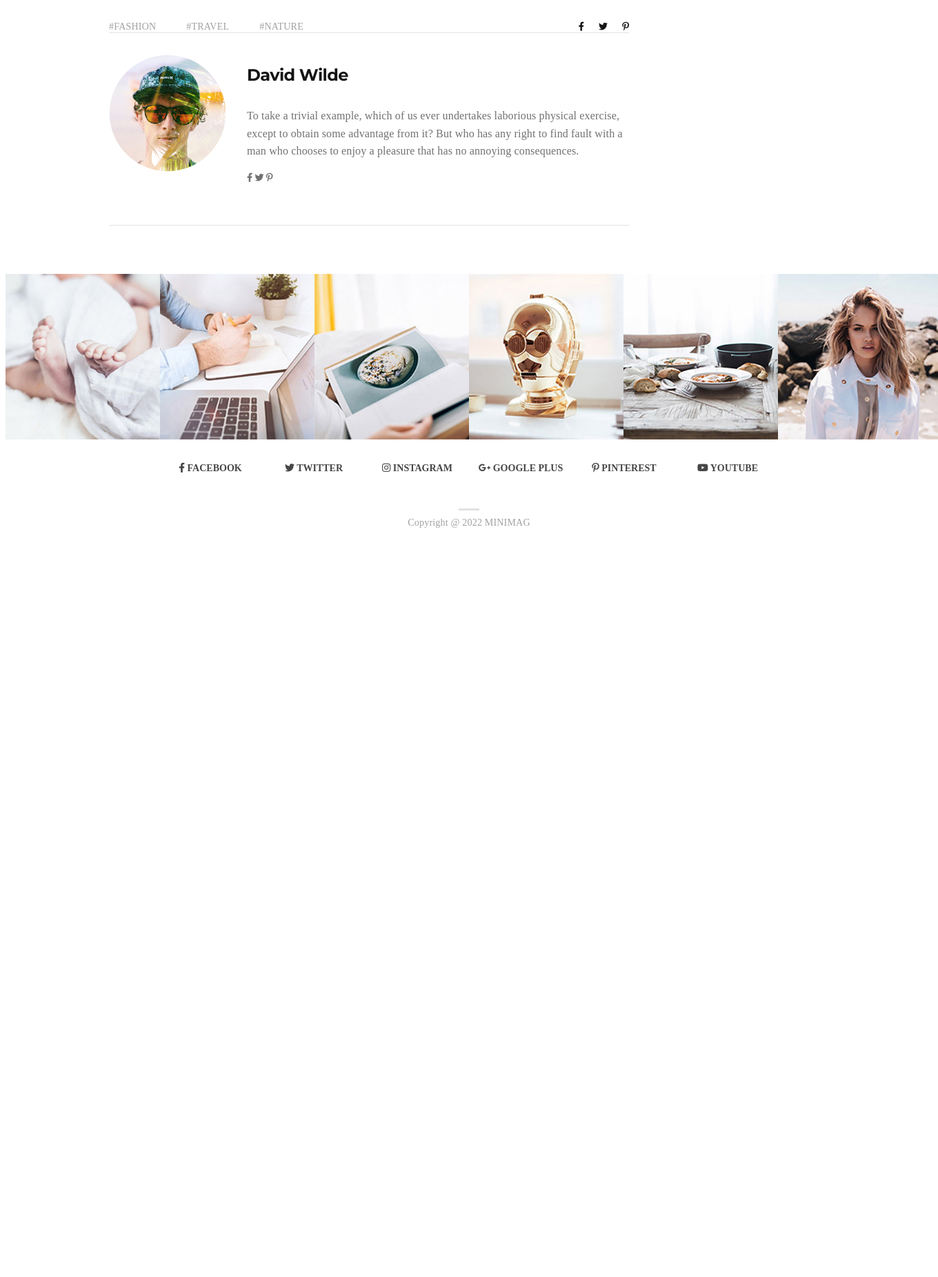
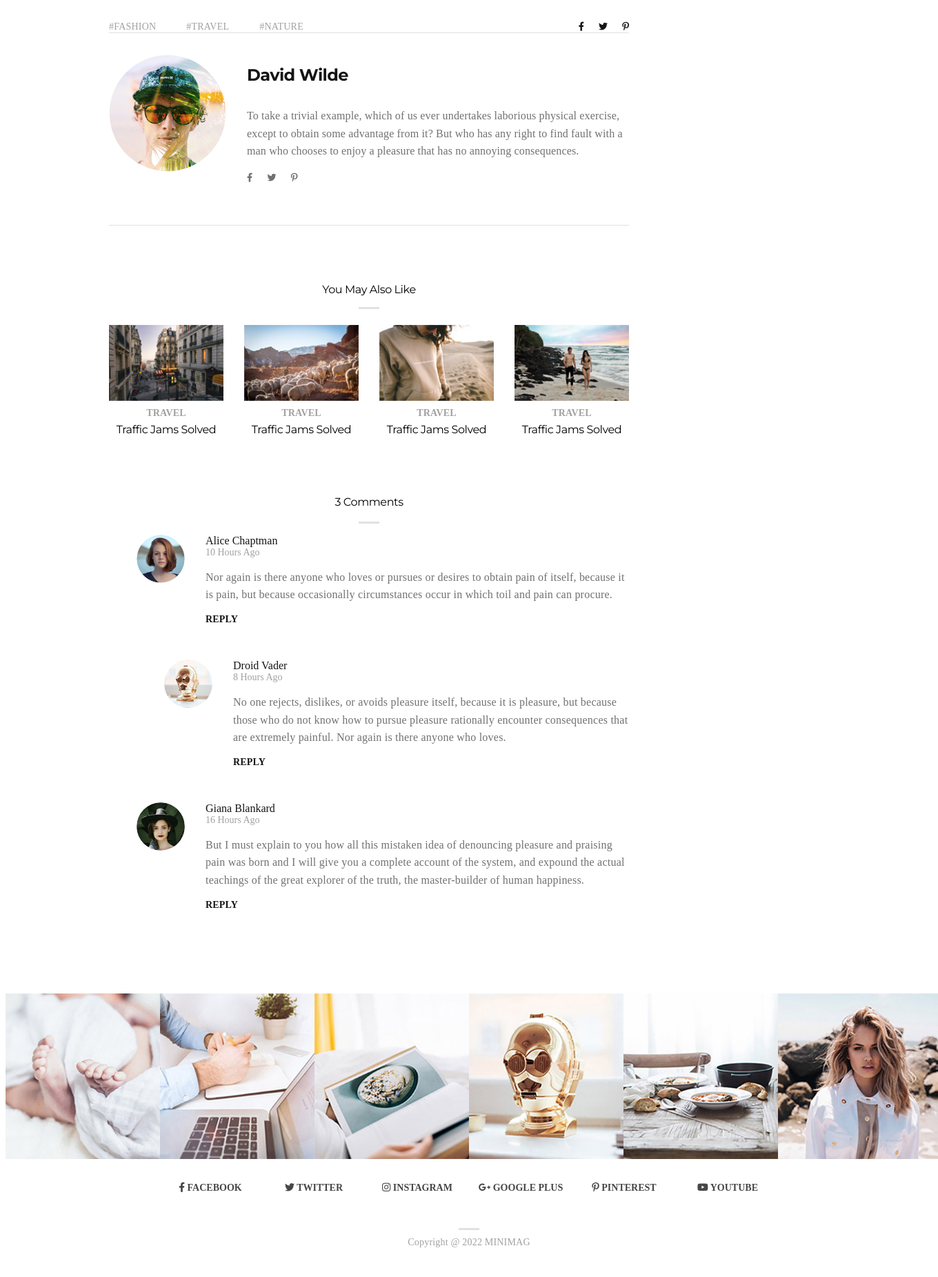
Before and after one commit to yathaw/yekyaw, a PHP site: page /detail.html in a window 1360 px wide. Shown: the part 2351-4202 px from the top of the page at 69% size. Before the commit the page ends 3116 px from the top, so only its background shows below. Run offline with PHP 8.4, Linux system fonts and the light colour scheme; some web fonts are replaced.

Commit message:
detail comment part

```diff
--- a/css_project1/assets/css/style.css
+++ b/css_project1/assets/css/style.css
@@ -152,7 +152,8 @@ div.latestpostDiv div.post img{
 
 div.latestpostDiv div.post_content span,
 div.postdetailDiv div.postcontentDiv div.postcontentheader span,
-div.postdetailDiv div.postcontentDiv span
+div.postdetailDiv div.postcontentDiv span,
+div.relatedpost div.related-post-block span
 
 {
 	font-size: 14px;
@@ -183,7 +184,9 @@ div.categoriesDiv hr,
 div.instagramDiv hr,
 div.followDiv hr,
 div.newsletterDiv hr,
-div.postcontentDiv div.postcontentheader hr{
+div.postcontentDiv div.postcontentheader hr,
+div.relatedpost hr,
+div.commentDiv div.commenttitle hr{
 	height: 3px;
 	background-color: #e1e1e1;
 	width: 30px;
@@ -220,7 +223,8 @@ div.popularpostDiv h3,
 div.categoriesDiv h3,
 div.instagramDiv h3,
 div.followDiv h3,
-div.newsletterDiv h3{
+div.newsletterDiv h3
+{
 	color: #151515;
 	text-transform: uppercase;
 	font-family: MontserratBold;
@@ -555,7 +559,9 @@ div.postdetailDiv div.postcontentheader{
 	padding: 50px 0px 20px;
 
 }
-div.postcontentDiv div.postcontentheader hr{
+div.postcontentDiv div.postcontentheader hr,
+div.relatedpost hr,
+div.commentDiv div.commenttitle hr{
 	margin: 0 auto;
 }
 div.postcontentDiv div.postcontentheader h3,
@@ -651,7 +657,7 @@ div.postdetailDiv div.postcontentDiv div.postcontentfooter div.socialList a{
 }
 div.postdetailDiv div.postauthor div.socialList a{
 	color: #717171;
-    margin-rightgog: 18px;
+    margin-right: 18px;
 
 }
 
@@ -673,3 +679,89 @@ div.postdetailDiv div.postauthor img{
     border-radius: 100%;
 
 }
+div.relatedpost{
+	padding: 67px 0;
+}
+div.relatedpost h3{
+	text-align: center;
+	font-size: 16px;
+	font-weight: 400;
+	letter-spacing: -0.4px;
+	text-transform: capitalize;
+	font-family: MontserratRegular;
+
+}
+div.relatedpost div.related-post-block h3{
+	margin: 0;
+}
+
+div.relatedpost div.related-post-block{
+	display: grid;
+	grid-template-columns: auto auto auto auto;
+	grid-column-gap: 30px;
+	margin-top: 23px;
+	text-align: center;
+}
+
+div.commentDiv div.commenttitle h2{
+	font-family: MontserratRegular;
+    font-size: 16px;
+    font-weight: 400;
+    letter-spacing: -0.4px;
+    line-height: 1.875;
+    text-align: center;
+    text-transform: capitalize;
+}
+
+div.commentDiv ol.commentlist,
+div.commentDiv ol.subcommentlist{
+	list-style: none;
+}
+div.commentDiv ol.commentlist li,
+div.commentDiv ol.subcommentlist li{
+	margin-bottom: 50px;
+}
+
+div.commentDiv ol.commentlist li div.comment{
+	display: flex;
+	margin-bottom: 50px;
+}
+
+div.commentDiv ol.commentlist li div.comment img{
+	width: 70px;
+	height: 70px;
+	object-fit: cover;
+    margin-right: 30px;
+    border-radius: 100%;
+}
+div.comment div p{
+	margin: 0;
+}
+div.comment div p:first-child{
+	font-weight: 400;
+	color: #151515;
+	font-size: 16px;
+	text-transform: capitalize;
+}
+
+div.comment div p:nth-child(2){
+	color: #a1a1a1;
+    font-size: 14px;
+    text-transform: capitalize;
+    margin-bottom: 15px;
+}
+
+div.comment div p:nth-child(3){
+	color: #717171;
+    letter-spacing: 0.225px;
+    line-height: 1.6;
+    margin-bottom: 15px;
+}
+
+div.comment div p:last-child{
+	color: #151515;
+	text-transform: uppercase;
+	font-size: 14px;
+    font-weight: 600;
+    letter-spacing: 0.18px;
+}
--- a/css_project1/detail.html
+++ b/css_project1/detail.html
@@ -137,8 +137,80 @@
 			</div>
 
 			<div class="relatedpost">
+				<h3> You May Also Like </h3>
+				<hr>
+				<div class="related-post-block">
+					<div>
+						<img src="assets/image/related-post-1.jpeg">
+						<span> Travel </span>
+						<h3> Traffic Jams Solved </h3>
+					</div>
+					<div>
+						<img src="assets/image/related-post-2.jpeg">
+						<span> Travel </span>
+						<h3> Traffic Jams Solved </h3>
+					</div>
+					<div>
+						<img src="assets/image/related-post-3.jpeg">
+						<span> Travel </span>
+						<h3> Traffic Jams Solved </h3>
+					</div>
+					<div>
+						<img src="assets/image/related-post-4.jpeg">
+						<span> Travel </span>
+						<h3> Traffic Jams Solved </h3>
+					</div>
+				</div>
+			</div>
 
+<div class="commentDiv">
+	<div class="commenttitle">
+		<h2> 3 Comments </h2>
+		<hr>
+	</div>
+
+	<ol class="commentlist">
+		<li>
+			<div class="comment">
+				<img src="assets/image/comment-1.png">
+				<div>
+					<p> Alice Chaptman </p>
+					<p> 10 Hours Ago </p>
+					<p> Nor again is there anyone who loves or pursues or desires to obtain pain of itself, because it is pain, but because occasionally circumstances occur in which toil and pain can procure.
+					</p>
+					<p> Reply </p>
+				</div>
 			</div>
+			<ol class="subcommentlist">
+				<li>
+					<div class="comment">
+						<img src="assets/image/comment-2.png">
+						<div>
+							<p> Droid Vader </p>
+							<p> 8 Hours Ago </p>
+							<p> No one rejects, dislikes, or avoids pleasure itself, because it is pleasure, but because those who do not know how to pursue pleasure rationally encounter consequences that are extremely painful. Nor again is there anyone who loves.
+							</p>
+							<p> Reply </p>
+						</div>
+					</div>
+				</li>
+			</ol>
+		</li>
+		<li>
+			<div class="comment">
+				<img src="assets/image/comment-3.png">
+				<div>
+					<p> Giana Blankard </p>
+					<p> 16 Hours Ago </p>
+					<p> But I must explain to you how all this mistaken idea of denouncing pleasure and praising pain was born and I will give you a complete account of the system, and expound the actual teachings of the great explorer of the truth, the master-builder of human happiness.
+					</p>
+					<p> Reply </p>
+				</div>
+			</div>
+		</li>
+	</ol>
+
+</div>
 
 		</div>
 
@@ -341,13 +413,6 @@
 
 
 
-<script language="javascript" type="text/javascript">
-	alert("Hello World!");
-</script>
-
-
-
-
 
 
 
```
Also changed, not shown: css_project1/assets/image/comment-1.png (added), css_project1/assets/image/comment-2.png (added), css_project1/assets/image/comment-3.png (added), css_project1/assets/image/related-post-1.jpeg (added), css_project1/assets/image/related-post-2.jpeg (added), css_project1/assets/image/related-post-3.jpeg (added), css_project1/assets/image/related-post-4.jpeg (added).
